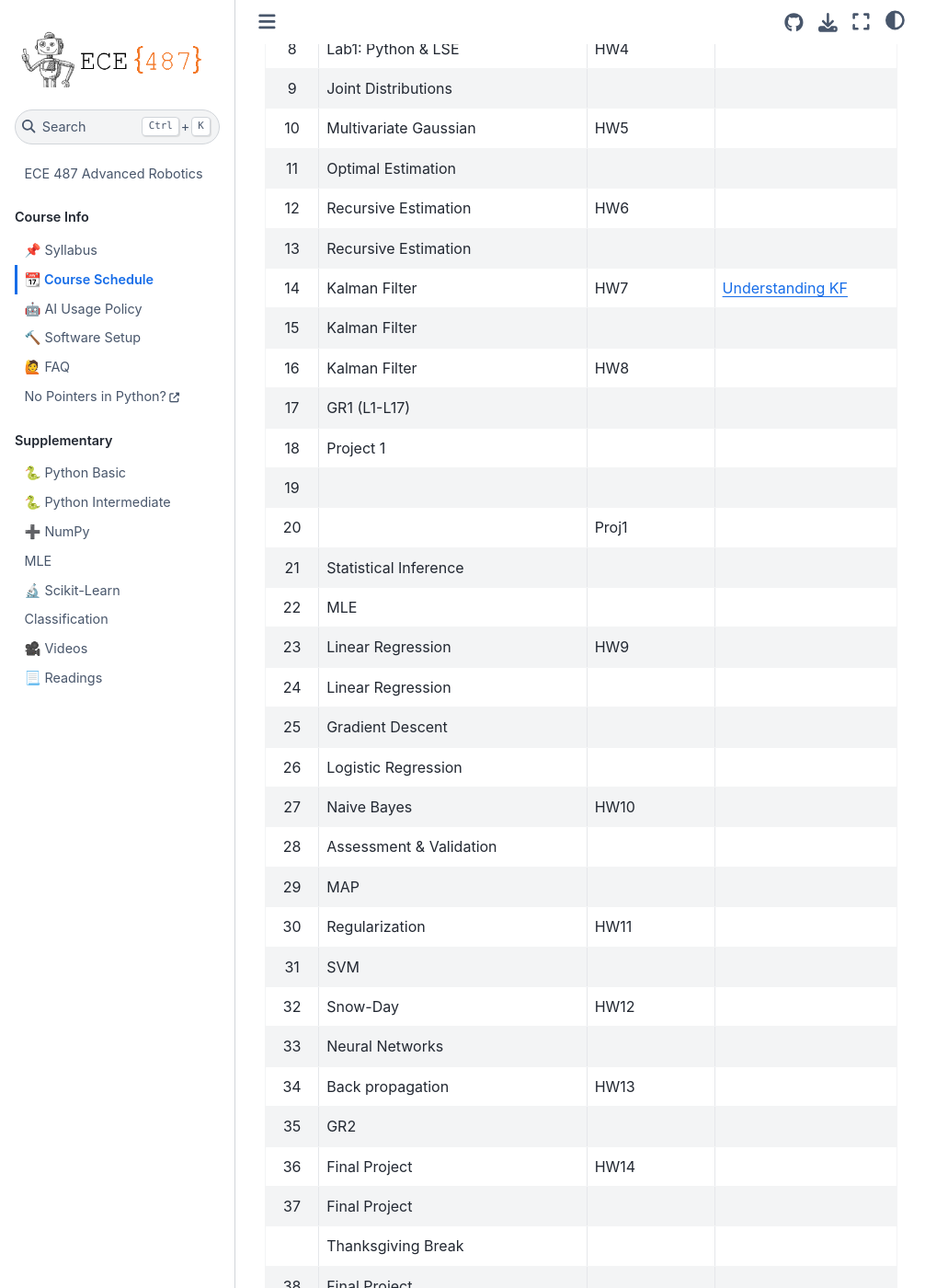
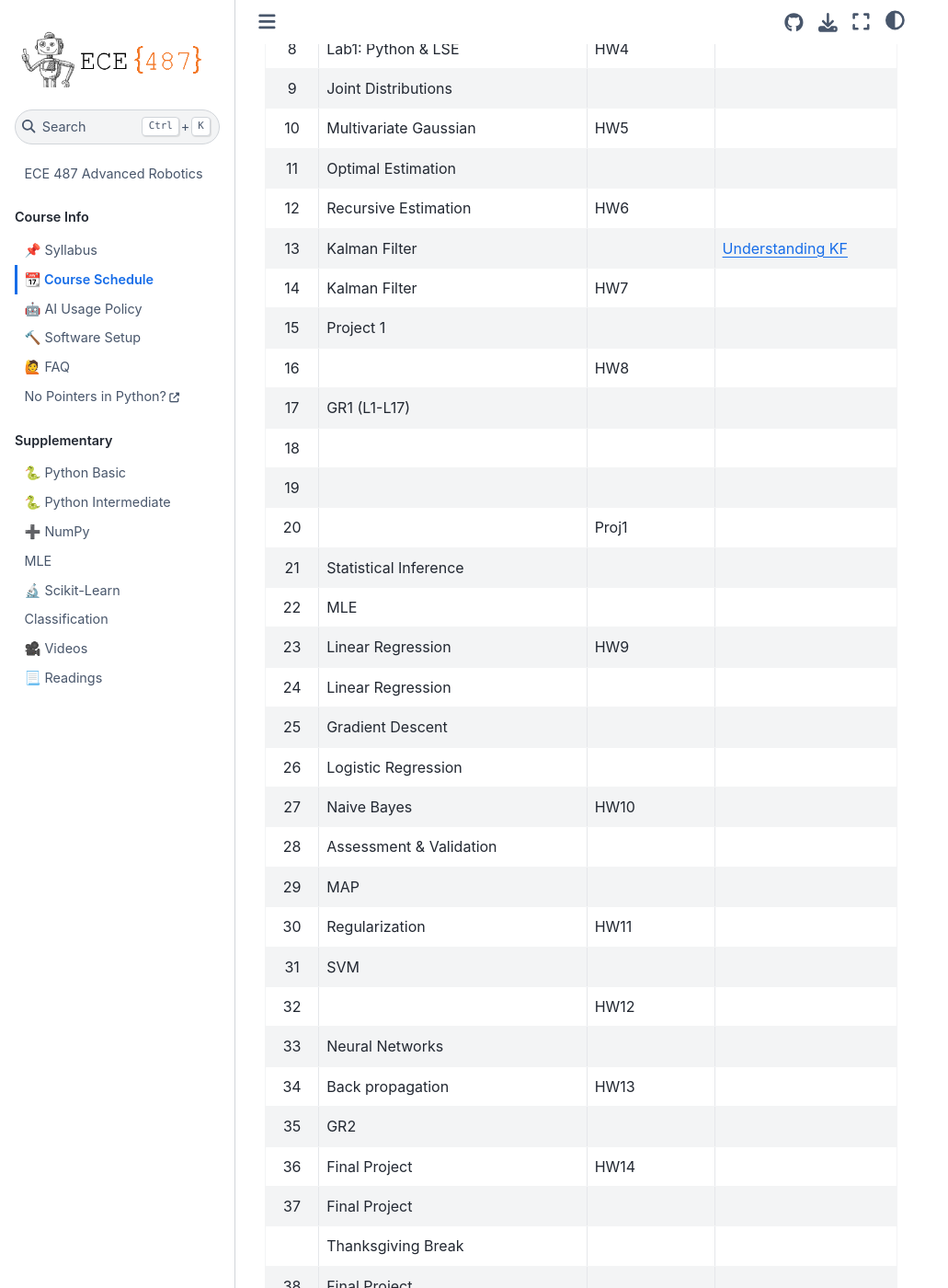
Before and after one commit to stanbaek/ece487, a Jupyter Book: the page built from docs/schedule.md, in a window 1280 px wide and 1400 px high, scrolled down 763 px. Shown: the whole window at 92% size, without its empty margins (0-1031 px from the left). Built offline with Jupyter Book 1.0.4 settings and Sphinx 7.4.7 and the Sphinx Book theme 1.1.4, drawn with Linux system fonts in a browser that asks for light colours.

Commit message:
Updated schedule

```diff
--- a/docs/schedule.md
+++ b/docs/schedule.md
@@ -24,12 +24,12 @@ Reading:
 |10 | Multivariate Gaussian         | HW5        |
 |11 | Optimal Estimation            |            |
 |12 | Recursive Estimation          | HW6        |
-|13 | Recursive Estimation          |            |
-|14 | Kalman Filter                 | HW7        |[Understanding KF](https://www.youtube.com/playlist?listn8PRpmsu08pzi6EMiYnR-076Mh-q3tWr)
-|15 | Kalman Filter                 |            |
-|16 | Kalman Filter                 | HW8        |
+|13 | Kalman Filter                 |            |[Understanding KF](https://www.youtube.com/playlist?listn8PRpmsu08pzi6EMiYnR-076Mh-q3tWr)
+|14 | Kalman Filter                 | HW7        |
+|15 | Project 1                     |            |
+|16 |                               | HW8        |
 |17 | GR1 (L1-L17)                  |            |
-|18 | Project 1                     |            |
+|18 |                               |            |
 |19 |                               |            |
 |20 |                               | Proj1      |
 |21 | Statistical Inference         |            |
@@ -43,7 +43,7 @@ Reading:
 |29 | MAP                           |            |
 |30 | Regularization                | HW11       |
 |31 | SVM                           |            |
-|32 | Snow-Day                      | HW12       |
+|32 |                               | HW12       |
 |33 | Neural Networks               |            |
 |34 | Back propagation              | HW13       |
 |35 | GR2                           |            |
```
